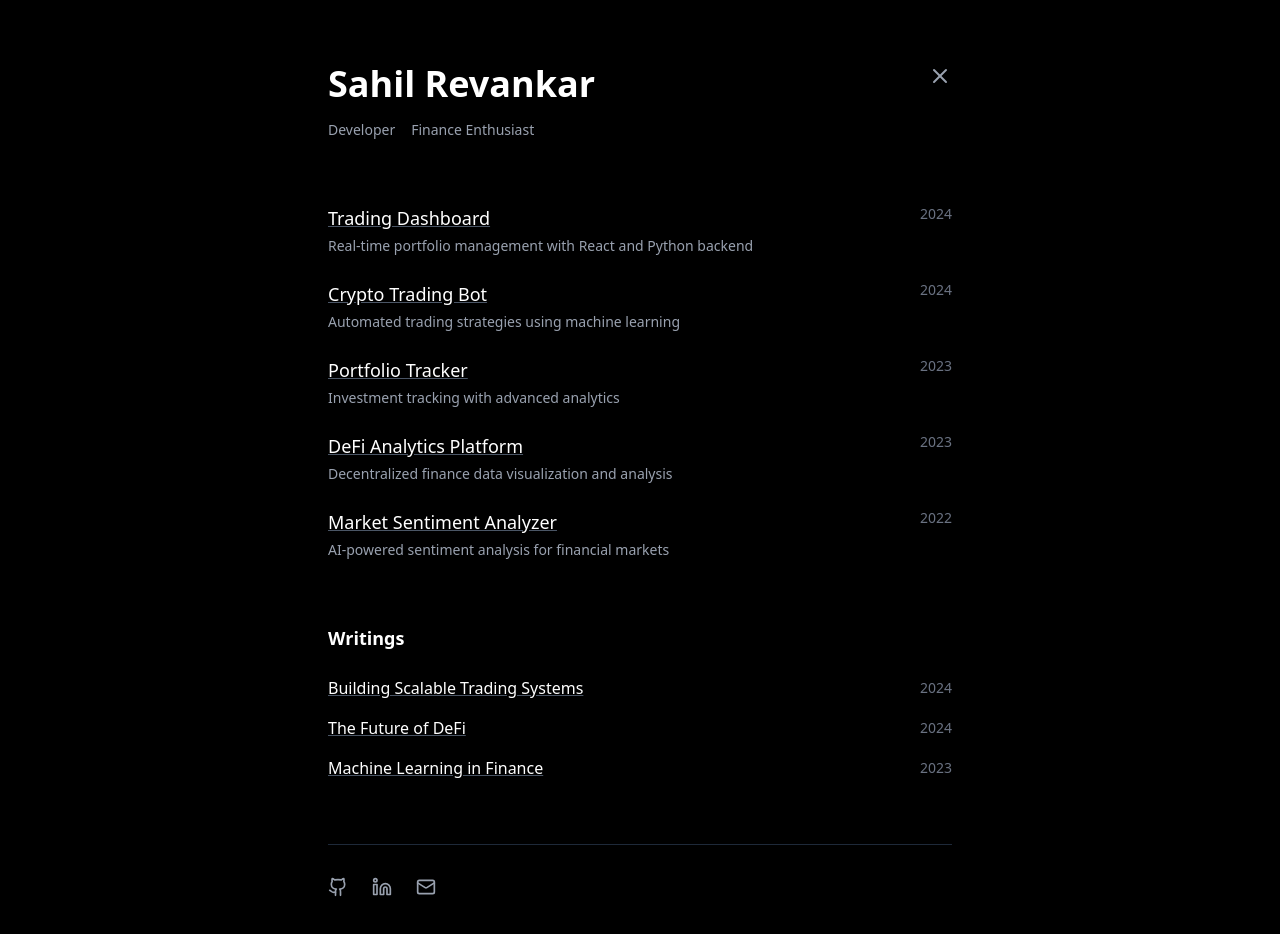
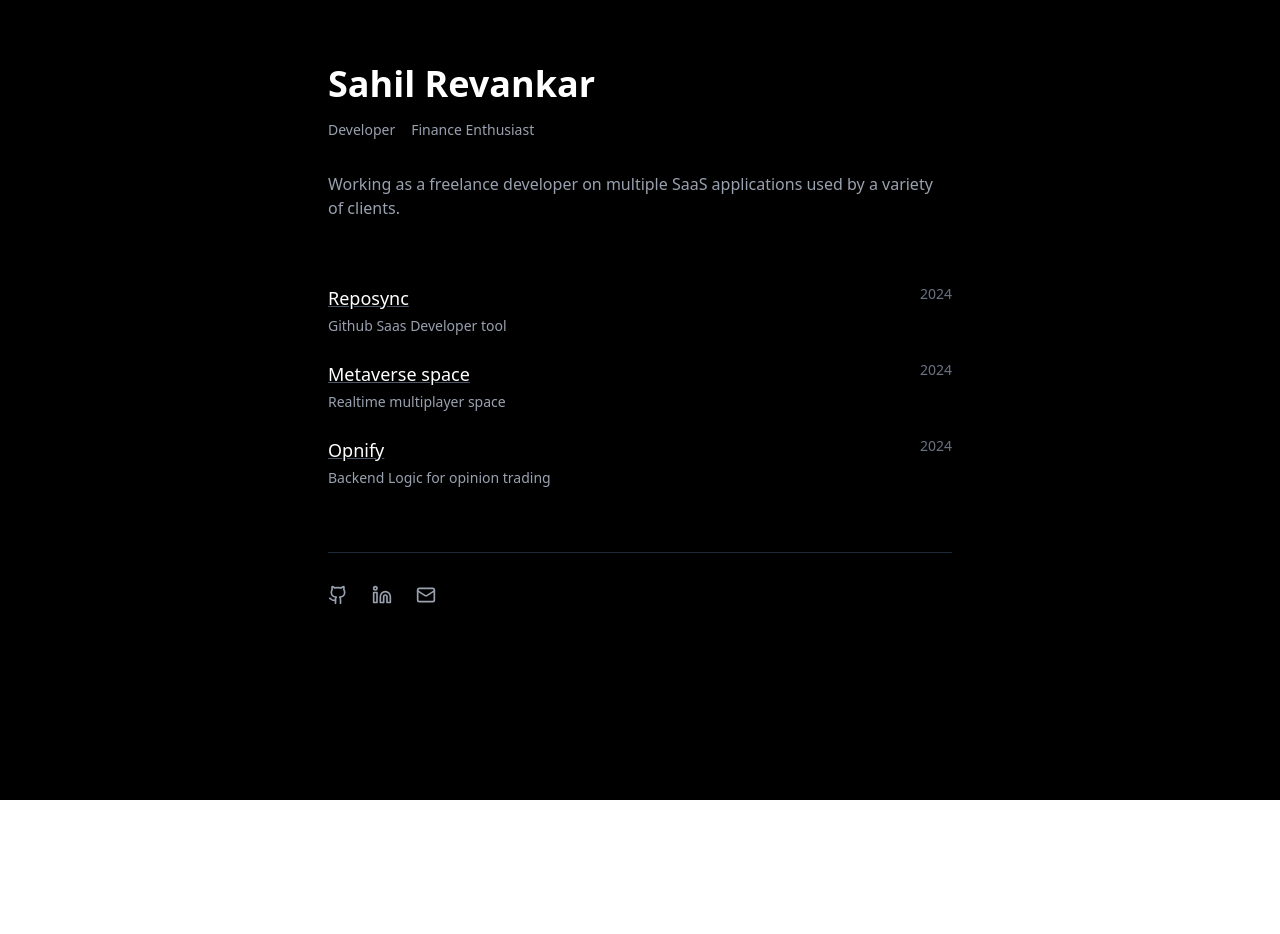
Before and after one commit to shl18/portfolio, a Next.js app: page / in a window 1280 px wide. Shown: the top 934 px of the page. After the commit the page ends 800 px from the top, so only its background shows below. Built offline with nearby package versions, Linux system fonts and the light colour scheme.

Commit message:
checkpoint

```diff
--- a/app/layout.tsx
+++ b/app/layout.tsx
@@ -16,8 +16,22 @@ export const metadata: Metadata = {
   title: "Sahil Revankar",
   description: "Portfolio",
   icons: {
-    icon: "/favicon.ico",
+    icon: [
+      { url: "/favicon_io/favicon.ico", sizes: "any" },
+      {
+        url: "/favicon_io/favicon-16x16.png",
+        sizes: "16x16",
+        type: "image/png",
+      },
+      {
+        url: "/favicon_io/favicon-32x32.png",
+        sizes: "32x32",
+        type: "image/png",
+      },
+    ],
+    apple: "/favicon_io/apple-touch-icon.png",
   },
+  manifest: "/favicon_io/site.webmanifest",
 };
 
 export default function RootLayout({
--- a/app/page.tsx
+++ b/app/page.tsx
@@ -1,57 +1,45 @@
-import { Github, Linkedin, Mail, ExternalLink, X } from "lucide-react";
+"use client";
+import { Github, Linkedin, Mail } from "lucide-react";
 
 const Home = () => {
   const projects = [
     {
-      title: "Trading Dashboard",
-      description:
-        "Real-time portfolio management with React and Python backend",
+      title: "Reposync",
+      description: "Github Saas Developer tool ",
       year: "2024",
-      link: "#",
+      link: "https://github.com/sahilr0x/reposync",
     },
     {
-      title: "Crypto Trading Bot",
-      description: "Automated trading strategies using machine learning",
+      title: "Metaverse space",
+      description: "Realtime multiplayer space",
       year: "2024",
-      link: "#",
+      link: "https://github.com/sahilr0x/metaverse-turbo",
     },
     {
-      title: "Portfolio Tracker",
-      description: "Investment tracking with advanced analytics",
-      year: "2023",
-      link: "#",
-    },
-    {
-      title: "DeFi Analytics Platform",
-      description: "Decentralized finance data visualization and analysis",
-      year: "2023",
-      link: "#",
-    },
-    {
-      title: "Market Sentiment Analyzer",
-      description: "AI-powered sentiment analysis for financial markets",
-      year: "2022",
-      link: "#",
+      title: "Opnify",
+      description: "Backend Logic for opinion trading",
+      year: "2024",
+      link: "https://github.com/sahilr0x/opnify-go",
     },
   ];
 
-  const writings = [
-    {
-      title: "Building Scalable Trading Systems",
-      year: "2024",
-      link: "#",
-    },
-    {
-      title: "The Future of DeFi",
-      year: "2024",
-      link: "#",
-    },
-    {
-      title: "Machine Learning in Finance",
-      year: "2023",
-      link: "#",
-    },
-  ];
+  // const writings = [
+  //   {
+  //     title: "Building Scalable Trading Systems",
+  //     year: "2024",
+  //     link: "#",
+  //   },
+  //   {
+  //     title: "The Future of DeFi",
+  //     year: "2024",
+  //     link: "#",
+  //   },
+  //   {
+  //     title: "Machine Learning in Finance",
+  //     year: "2023",
+  //     link: "#",
+  //   },
+  // ];
 
   return (
     <div className="min-h-screen bg-black text-white">
@@ -67,8 +55,11 @@ const Home = () => {
                 <span>Finance Enthusiast</span>
               </div>
             </div>
-            <X className="w-6 h-6 text-gray-400 cursor-pointer hover:text-white transition-colors" />
           </div>
+          <p className="text-gray-400">
+            Working as a freelance developer on multiple SaaS applications used
+            by a variety of clients.
+          </p>
         </div>
 
         {/* Projects */}
@@ -97,8 +88,10 @@ const Home = () => {
           </div>
         </div>
 
+        <script src="https://unpkg.com/github-calendar@latest/dist/github-calendar.min.js"></script>
+
         {/* Writings */}
-        <div className="mb-16">
+        {/* <div className="mb-16">
           <h2 className="text-lg font-semibold mb-6">Writings</h2>
           <div className="space-y-4">
             {writings.map((writing, index) => (
@@ -115,26 +108,35 @@ const Home = () => {
               </div>
             ))}
           </div>
-        </div>
+        </div> */}
 
         {/* Contact */}
         <div className="pt-8 border-t border-gray-800">
           <div className="flex gap-6">
             <a
-              href="#"
+              href="https://github.com/sahilr0x"
+              target="_blank"
+              rel="noopener noreferrer"
               className="text-gray-400 hover:text-white transition-colors"
+              title="GitHub"
             >
               <Github className="w-5 h-5" />
             </a>
             <a
-              href="#"
+              href="https://www.linkedin.com/in/sahil-revankar/"
+              target="_blank"
+              rel="noopener noreferrer"
               className="text-gray-400 hover:text-white transition-colors"
+              title="LinkedIn"
             >
               <Linkedin className="w-5 h-5" />
             </a>
             <a
-              href="#"
+              href="https://mail.google.com/mail/?view=cm&fs=1&to=sahilrevankar20co21@gmail.com"
+              target="_blank"
+              rel="noopener noreferrer"
               className="text-gray-400 hover:text-white transition-colors"
+              title="Compose on Gmail"
             >
               <Mail className="w-5 h-5" />
             </a>
--- a/package.json
+++ b/package.json
@@ -41,11 +41,13 @@
     "cmdk": "^1.1.1",
     "date-fns": "^4.1.0",
     "embla-carousel-react": "^8.6.0",
+    "github-calendar": "^2.3.4",
     "input-otp": "^1.4.2",
     "lucide-react": "^0.523.0",
     "next": "15.3.4",
     "next-themes": "^0.4.6",
     "react": "^19.0.0",
+    "react-activity-calendar": "^2.7.12",
     "react-day-picker": "^9.7.0",
     "react-dom": "^19.0.0",
     "react-hook-form": "^7.58.1",
```
Also changed, not shown: 1 other file (tests, documents, lock files or other folders).
